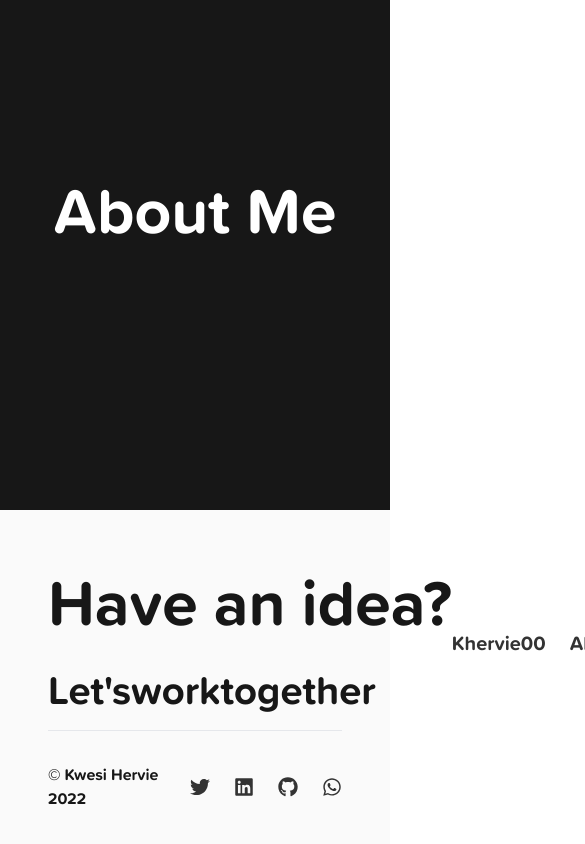
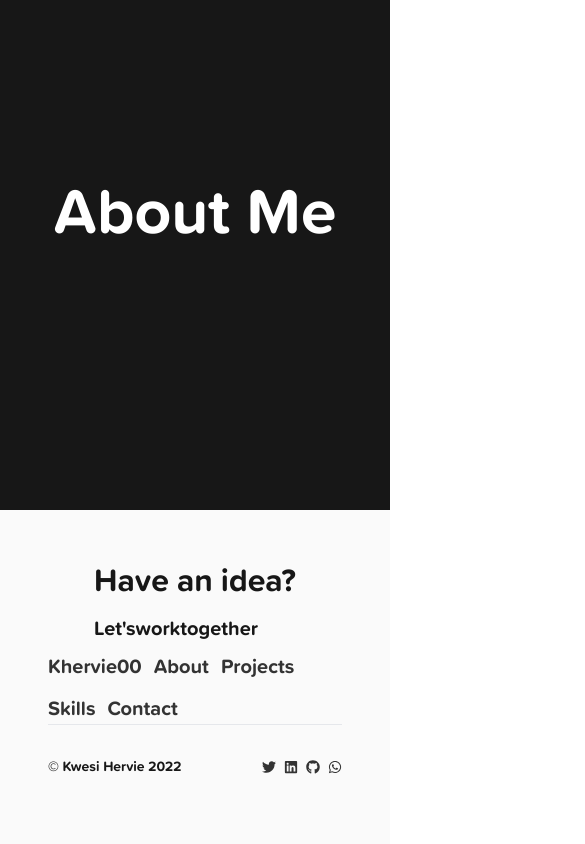
Before and after one commit to khervie-star/khervie00-, a Next.js app: page / in a window 390 px wide. Shown: the part 989-1833 px from the top of the page, 585 px wide, since content can reach past the window. Built offline with nearby package versions, Linux system fonts and the light colour scheme.

Commit message:
ore responsiveness

```diff
--- a/ui/Footer/index.tsx
+++ b/ui/Footer/index.tsx
@@ -9,10 +9,10 @@ export function Footer() {
         className="footer h-[60vh] p-[3em] bg-[#fafafa] dark:bg-[#171717] divide-y"
         data-scroll-section
       >
-        <div className="flex flex-row justify-between items-center">
+        <div className="flex flex-col md:flex-row justify-between items-center w-full">
           <div className="wim">
             <div
-              className="font-black text-[64px] mb-2 flex flex-row gap-4"
+              className="font-black text-[32px] md:text-[64px] mb-2 flex flex-row gap-2 md:gap-4"
               data-scroll=""
             >
               <div
@@ -39,7 +39,7 @@ export function Footer() {
               </div>
             </div>
             <div
-              className="font-light text-[40px] mb-2 flex flex-row gap-4]]"
+              className="font-light text-[20px] md:text-[40px] mb-2 flex flex-row gap-4]]"
               data-scroll=""
             >
               <div
@@ -66,7 +66,7 @@ export function Footer() {
               </div>
             </div>
           </div>
-          <div className="flex gap-6 text-[20px] font-thin">
+          <div className="flex gap-3 md:gap-6 text-[20px] font-thin text-[#171717] dark:text-[#fafafa] w-full flex-wrap">
             <Link href="">Khervie00</Link>
             <Link href="">About </Link>
             <Link href="">Projects</Link>
@@ -76,10 +76,10 @@ export function Footer() {
         </div>
 
         <div className="flex justify-between items-center">
-          <div className="font-extralight text-md align-center my-8">
+          <div className="font-extralight text-[14px]  md:text-md align-center my-8">
             &copy; Kwesi Hervie 2022
           </div>
-          <div className="flex gap-6 text-[20px]">
+          <div className="flex gap-2 md:gap-6 text-[14px] md:text-[20px]">
             <Link href="">
               <FaTwitter />
             </Link>
--- a/ui/Nav/NavigationBar.tsx
+++ b/ui/Nav/NavigationBar.tsx
@@ -11,7 +11,7 @@ const NavigationBar = () => {
   const [isOpen, toggleOpen] = useCycle(false, true);
 
   return (
-    <div className="w-full h-[70px] box-border fixed left-0 right-0 px-[1em] md:px-[3em] py-[1em] flex items-center justify-between z-[9999] mix-blend-difference        ">
+    <div className="w-full h-[70px] box-border fixed left-0 right-0 px-[1em] md:px-[3em] py-[1em] flex items-center justify-between z-[9999] mix-blend-difference  ">
       <div className="">
         <Link
           href="/"
```
